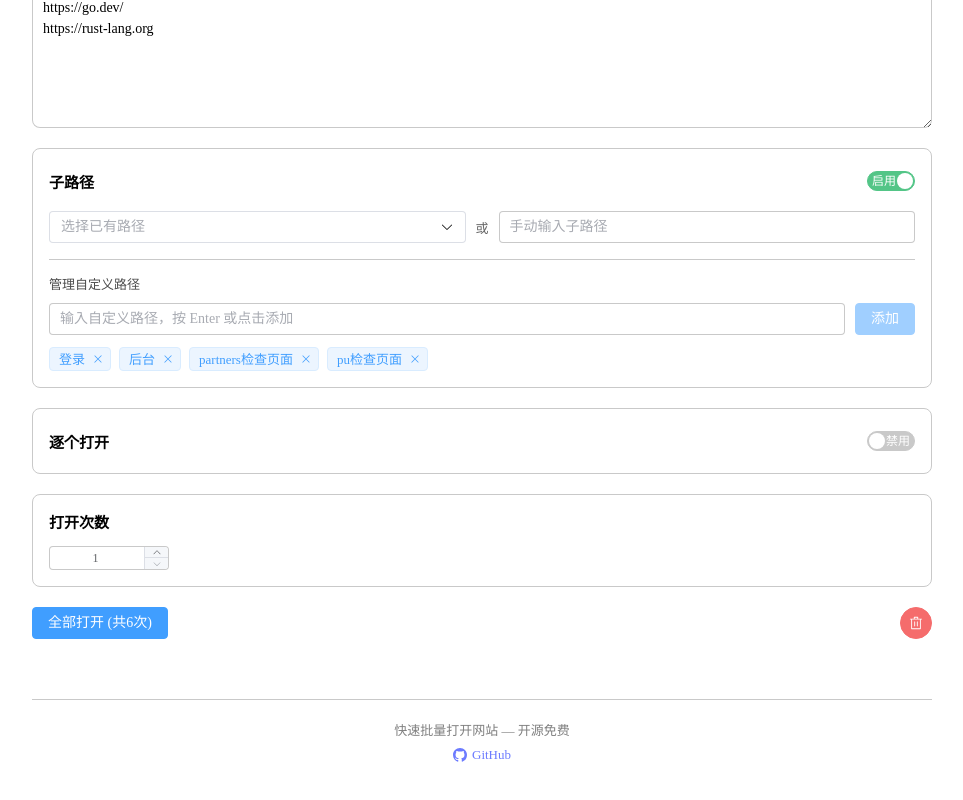
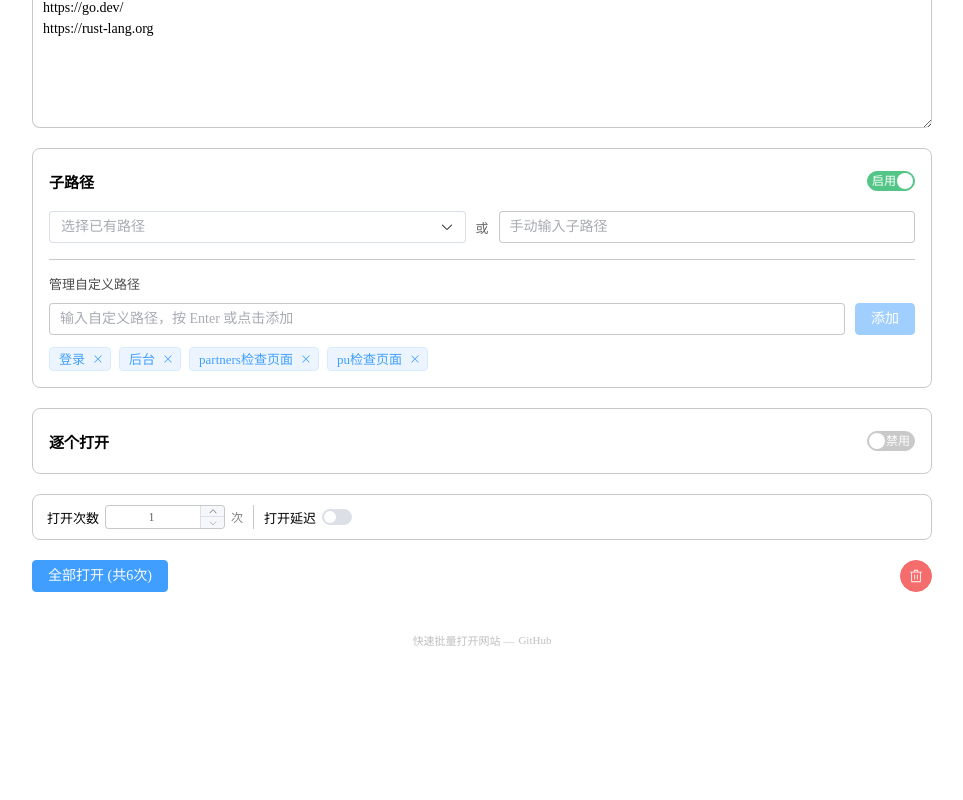
Before and after one commit to gantoho/fast_project, a Vue app: page / in a window 1280 px wide. Shown: the part 242-1042 px from the top of the page, without its empty margins (158-1121 px from the left). After the commit the page ends 950 px from the top, so only its background shows below. Built offline with nearby package versions, Linux system fonts and the light colour scheme; a web font is replaced by a local one.

Commit message:
style: 调整footer布局

```diff
--- a/src/components/Footer.vue
+++ b/src/components/Footer.vue
@@ -1,58 +1,33 @@
 <template>
     <div class="footer">
-        <div class="footer_content">
-            <p class="footer_text">快速批量打开网站 &mdash; 开源免费</p>
-            <div class="footer_links">
-                <a href="https://github.com/gantoho/fast_project" target="_blank" class="footer_link">
-                    <svg class="footer_icon" viewBox="0 0 16 16" fill="currentColor">
-                        <path d="M8 0C3.58 0 0 3.58 0 8c0 3.54 2.29 6.53 5.47 7.59.4.07.55-.17.55-.38 0-.19-.01-.82-.01-1.49-2.01.37-2.53-.49-2.69-.94-.09-.23-.48-.94-.82-1.13-.28-.15-.68-.52-.01-.53.63-.01 1.08.58 1.23.82.72 1.21 1.87.87 2.33.66.07-.52.28-.87.51-1.07-1.78-.2-3.64-.89-3.64-3.95 0-.87.31-1.59.82-2.15-.08-.2-.36-1.02.08-2.12 0 0 .67-.21 2.2.82.64-.18 1.32-.27 2-.27.68 0 1.36.09 2 .27 1.53-1.04 2.2-.82 2.2-.82.44 1.1.16 1.92.08 2.12.51.56.82 1.27.82 2.15 0 3.07-1.87 3.75-3.65 3.95.29.25.54.73.54 1.48 0 1.07-.01 1.93-.01 2.2 0 .21.15.46.55.38A8.013 8.013 0 0016 8c0-4.42-3.58-8-8-8z"/>
-                    </svg>
-                    GitHub
-                </a>
-            </div>
-        </div>
+        <span class="footer_text">快速批量打开网站 &mdash;</span>
+        <a href="https://github.com/gantoho/fast_project" target="_blank" class="footer_link">GitHub</a>
     </div>
 </template>
 
 <style lang='scss' scoped>
 .footer{
-    margin-top: 60px;
-    padding-top: 20px;
-    border-top: 1px solid var(--g-home-link-border);
-}
-.footer_content {
+    margin-top: 40px;
     display: flex;
-    flex-direction: column;
     align-items: center;
-    gap: 8px;
+    justify-content: center;
+    gap: 4px;
 }
 .footer_text {
-    font-size: 13px;
+    font-style: normal;
+    font-size: 11px;
     color: var(--g-body-text-color);
-    opacity: 0.5;
-    font-style: normal;
-    margin: 0;
-}
-.footer_links {
-    display: flex;
-    align-items: center;
-    gap: 12px;
+    opacity: 0.25;
 }
 .footer_link {
-    display: inline-flex;
-    align-items: center;
-    gap: 5px;
-    font-size: 13px;
-    color: #6c7bff;
+    font-style: normal;
+    font-size: 11px;
+    color: var(--g-body-text-color);
+    opacity: 0.25;
     text-decoration: none;
-    font-style: normal;
     transition: opacity 0.2s;
 }
 .footer_link:hover {
-    opacity: 0.7;
-}
-.footer_icon {
-    width: 14px;
-    height: 14px;
+    opacity: 0.5;
 }
 </style>
--- a/src/pages/Home.vue
+++ b/src/pages/Home.vue
@@ -128,12 +128,20 @@
             </div>
         </template>
     </div>
-    <div class="num_module">
-        <div class="num_header">
-            <span class="num_label">打开次数</span>
+    <div class="config_bar">
+        <div class="config_group">
+            <span class="config_label">打开次数</span>
+            <el-input-number v-model="numData" :min="1" :max="10" size="small" controls-position="right" />
+            <span class="config_unit">次</span>
         </div>
-        <div class="num_body">
-            <el-input-number v-model="numData" :min="1" :max="10" size="small" controls-position="right" />
+        <span class="config_sep"></span>
+        <div class="config_group">
+            <span class="config_label">打开延迟</span>
+            <el-switch v-model="openDelaySwitch" size="small" />
+            <template v-if="openDelaySwitch">
+                <el-input-number v-model="openDelay" :min="100" :max="10000" :step="100" size="small" controls-position="right" />
+                <span class="config_unit">ms</span>
+            </template>
         </div>
     </div>
     <div class="btn_box">
@@ -236,9 +244,9 @@ const removeCustomPath = (id) => {
 const subPathSwitch = useStorage('fast_subPathSwitch', true)
 const subPath = useStorage('fast_subPath', '')
 
-const openLink = () => {
+const openLink = async () => {
     if (isStepOpen.value) {
-        openStepBatch()
+        await openStepBatch()
         return
     }
     const {urlArr, err} = useDomain(metaData, subPathSwitch, subPath)
@@ -246,17 +254,22 @@ const openLink = () => {
         console.error(err)
         return
     }
-    urlArr.forEach(item => {
+    for (const item of urlArr) {
         for (let i = 0; i < numData.value; i++) {
             window.open(item, '_blank')
+            if (openDelaySwitch.value) await sleep(openDelay.value)
         }
-    })
+    }
 }
 const clear = () => {
     metaData.value = ''
 }
 
 const numData = useStorage('fast_numData', 1)
+const openDelaySwitch = useStorage('fast_openDelaySwitch', false)
+const openDelay = useStorage('fast_openDelay', 500)
+
+const sleep = (ms) => new Promise(resolve => setTimeout(resolve, ms))
 
 const isStepOpen = useStorage('fast_isStepOpen', false)
 const stepIndex = ref(0)
@@ -279,7 +292,7 @@ const markOpened = (idx) => {
     }
 }
 
-const openStepBatch = () => {
+const openStepBatch = async () => {
     if (!linkList.value.length) return
     const {urlArr, err} = useDomain(metaData, subPathSwitch, subPath)
     if (err) return
@@ -293,6 +306,7 @@ const openStepBatch = () => {
         opened.add(idx)
         for (let j = 0; j < numData.value; j++) {
             window.open(urlArr[idx], '_blank')
+            if (openDelaySwitch.value) await sleep(openDelay.value)
         }
         markOpened(idx)
     }
@@ -423,27 +437,37 @@ const onStepNext = () => {
     opacity: 0.5;
     font-style: normal;
 }
-.num_module {
+.config_bar {
+    display: flex;
+    align-items: center;
+    flex-wrap: wrap;
+    gap: 10px;
+    padding: 10px 14px;
     border: 1px solid var(--g-home-link-border);
     border-radius: 8px;
-    padding: 16px;
     margin-bottom: 20px;
 }
-.num_header {
-    display: flex;
-    justify-content: space-between;
-    align-items: center;
-    .num_label {
-        font-style: normal;
-        font-size: 15px;
-        font-weight: 600;
-    }
-}
-.num_body {
+.config_group {
     display: flex;
     align-items: center;
-    gap: 12px;
-    margin-top: 14px;
+    gap: 6px;
+}
+.config_label {
+    font-style: normal;
+    font-size: 13px;
+    white-space: nowrap;
+}
+.config_sep {
+    width: 1px;
+    height: 24px;
+    background-color: var(--g-home-link-border);
+}
+.config_unit {
+    font-style: normal;
+    font-size: 12px;
+    color: var(--g-body-text-color);
+    opacity: 0.5;
+    white-space: nowrap;
 }
 .step_module {
     border: 1px solid var(--g-home-link-border);
```
